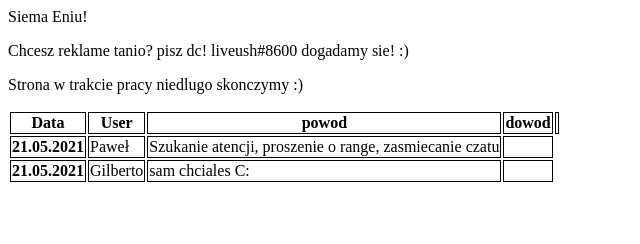
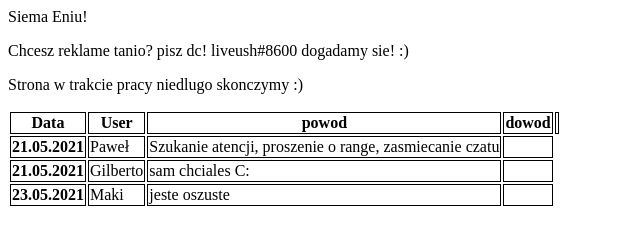
Before and after one commit to drunkguild/drunkguild.github.io, a plain HTML site: page index.html in a window 1280 px wide. Shown: the whole page, without its empty margins (0-640 px from the left). Drawn offline with Linux system fonts and the light colour scheme.

Commit message:
Update index.html

```diff
--- a/index.html
+++ b/index.html
@@ -18,6 +18,7 @@
    <tbody>
       <tr> <th> 21.05.2021 <td> Paweł <td> Szukanie atencji, proszenie o range, zasmiecanie czatu <td>
       <tr> <th> 21.05.2021 <td> Gilberto <td> sam chciales C: <td>
+      <tr> <th> 23.05.2021 <td> Maki <td> jeste oszuste <td>
 </table>
 
 </body>
```
